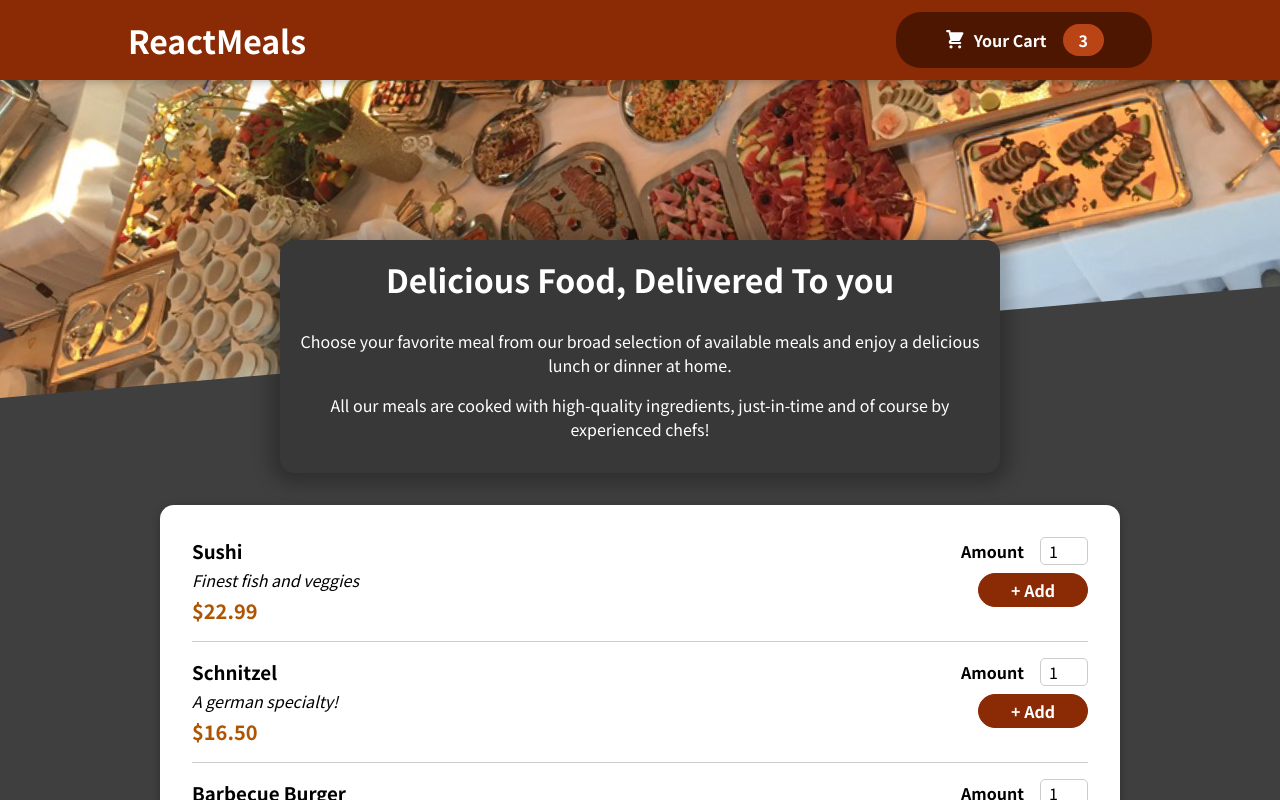
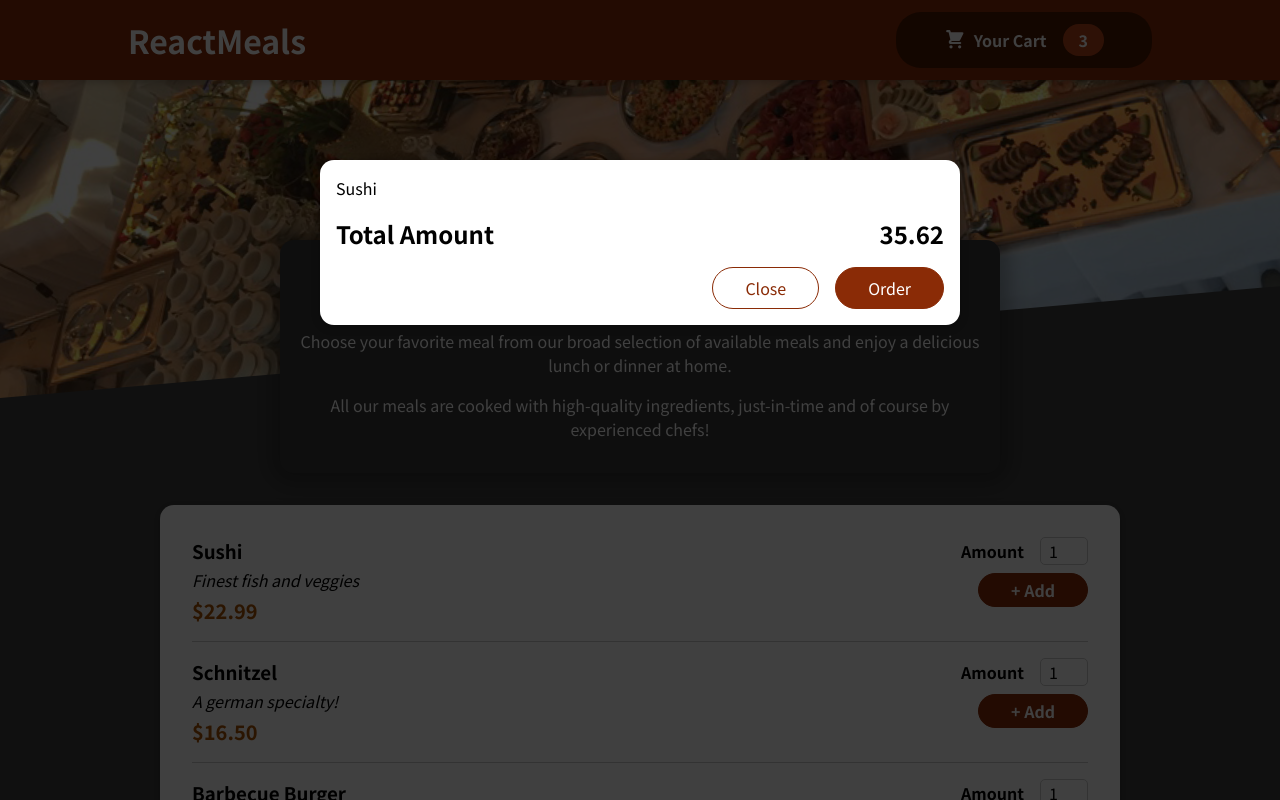
Before and after one commit to Dakota-Leonard/react-food-ordering-app, a React (Create React App) app: page / in a window 1280 px wide. Shown: the top 800 px of the page. Built offline with nearby package versions, Linux system fonts and the light colour scheme.

Commit message:
Added Modal to App component and fix type in Modal component

```diff
--- a/src/App.js
+++ b/src/App.js
@@ -1,10 +1,12 @@
 import Header from './components/Layout/Header';
 import React from 'react';
 import Meals from './components/Meals/Meals';
+import Cart from './components/Cart/Cart';
 
 function App() {
   return (
     <React.Fragment>
+      <Cart />
       <Header />
       <main>
         <Meals />
--- a/src/components/UI/Modal.js
+++ b/src/components/UI/Modal.js
@@ -14,14 +14,16 @@ const ModalOverlay = props => {
   );
 };
 
-const Modal = () => {
-  <React.Fragment>
-    {ReactDOM.createPortal(<Backdrop />, document.getElementById('overlays'))}
-    {ReactDOM.createPort(
-      <ModalOverlay>{props.children}</ModalOverlay>,
-      document.getElementById('overlays')
-    )}
-  </React.Fragment>;
+const Modal = props => {
+  return (
+    <React.Fragment>
+      {ReactDOM.createPortal(<Backdrop />, document.getElementById('overlays'))}
+      {ReactDOM.createPortal(
+        <ModalOverlay>{props.children}</ModalOverlay>,
+        document.getElementById('overlays')
+      )}
+    </React.Fragment>
+  );
 };
 
 export default Modal;
```
